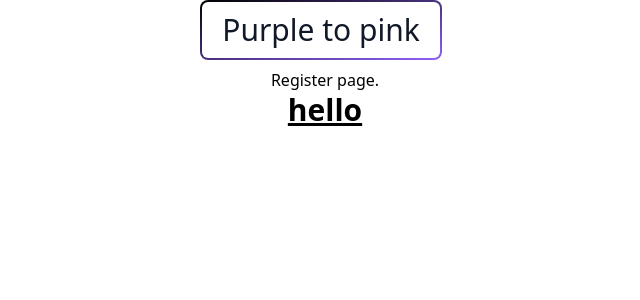
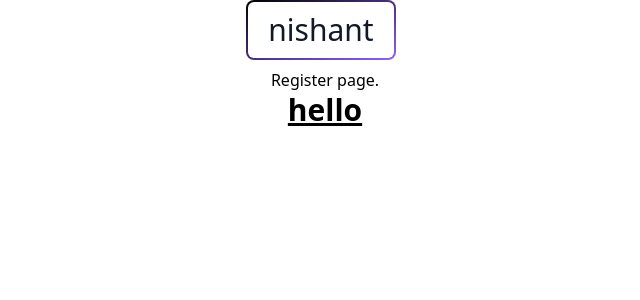
Before and after one commit to nishant4392/Deploy, a React (Create React App) app in the folder client/: page / in a window 1280 px wide. Shown: the top 300 px of the page, without its empty margins (315-955 px from the left). Built offline with nearby package versions, Linux system fonts and the light colour scheme.

Commit message:
implemented useContext

```diff
--- /dev/null
+++ b/client/src/Context/stateProvider.js
@@ -0,0 +1,16 @@
+import React from "react";
+import { createContext, useContext,useState } from "react";
+
+const stateContext = createContext();
+
+export const State = () => {
+  return useContext(stateContext);
+};
+
+const StateProvider = ({ children }) => {
+  const [user, setUser] = useState("nishant");
+
+  return <stateContext.Provider value={{user,setUser}}x>{children}</stateContext.Provider>;
+};
+
+export default StateProvider;
--- a/client/src/components/Login.jsx
+++ b/client/src/components/Login.jsx
@@ -1,6 +1,10 @@
 import React from "react";
+import { State } from "../Context/stateProvider";
 
 const Login = () => {
+
+  const {user} = State();
+
   return (
     <div className="">
       <button class="relative inline-flex items-center justify-center p-0.5 mb-2 mr-2 overflow-hidden text-sm font-medium text-gray-900 rounded-lg group bg-gradient-to-br from-black to-purple-500 group-hover:from-black group-hover:to-purple-500 hover:text-white dark:text-white ">
@@ -8,7 +12,7 @@ const Login = () => {
           class="relative px-5 py-2.5 transition-all ease-in duration-75 bg-white dark:bg-gray-900 rounded-md group-hover:bg-opacity-0
           text-3xl"
         >
-          Purple to pink
+          {user}
         </span>
       </button>
     </div>
--- a/client/src/index.js
+++ b/client/src/index.js
@@ -3,10 +3,13 @@ import ReactDOM from "react-dom/client";
 import "./index.css";
 import App from "./App";
 import { BrowserRouter } from "react-router-dom";
+import StateProvider from "./Context/stateProvider";
 
 const root = ReactDOM.createRoot(document.getElementById("root"));
 root.render(
   <BrowserRouter>
-    <App />
+    <StateProvider>
+      <App />
+    </StateProvider>
   </BrowserRouter>
 );
```
